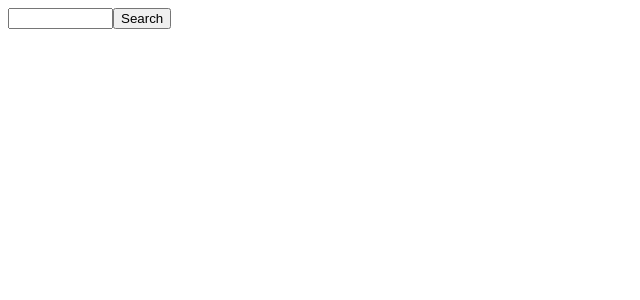
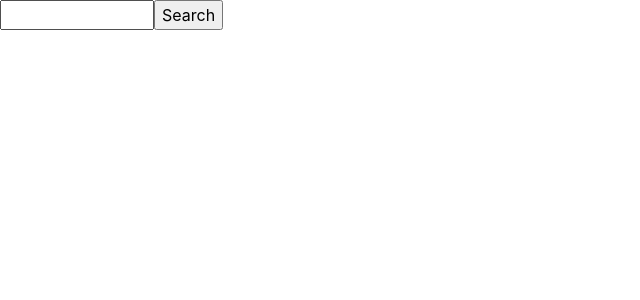
Before and after one commit to pi-bits/angular-app, an Angular app: page /welcome in a window 1280 px wide. Shown: the top 300 px of the page, without its empty margins (0-640 px from the left). Built offline with nearby package versions, Linux system fonts and the light colour scheme.

Commit message:
angular 8

```diff
--- a/package.json
+++ b/package.json
@@ -22,6 +22,7 @@
     "@angular/platform-browser-dynamic": "^8.2.6",
     "@angular/platform-server": "^8.2.6",
     "@angular/router": "^8.2.6",
+    "bootstrap": "^4.3.1",
     "core-js": "^3.1.3",
     "rxjs": "^6.5.0",
     "typescript": "^3.4.5",
--- a/src/styles.css
+++ b/src/styles.css
@@ -1 +1,3 @@
 /* You can add global styles to this file, and also import other style files */
+/* @import '~@angular/material/prebuilt-themes/deeppurple-amber.css'; */
+@import '~bootstrap/dist/css/bootstrap.min.css';
```
Also changed, not shown: src/app/app.module.ts (+9 -2 lines), 1 other file (tests, documents, lock files or other folders).
